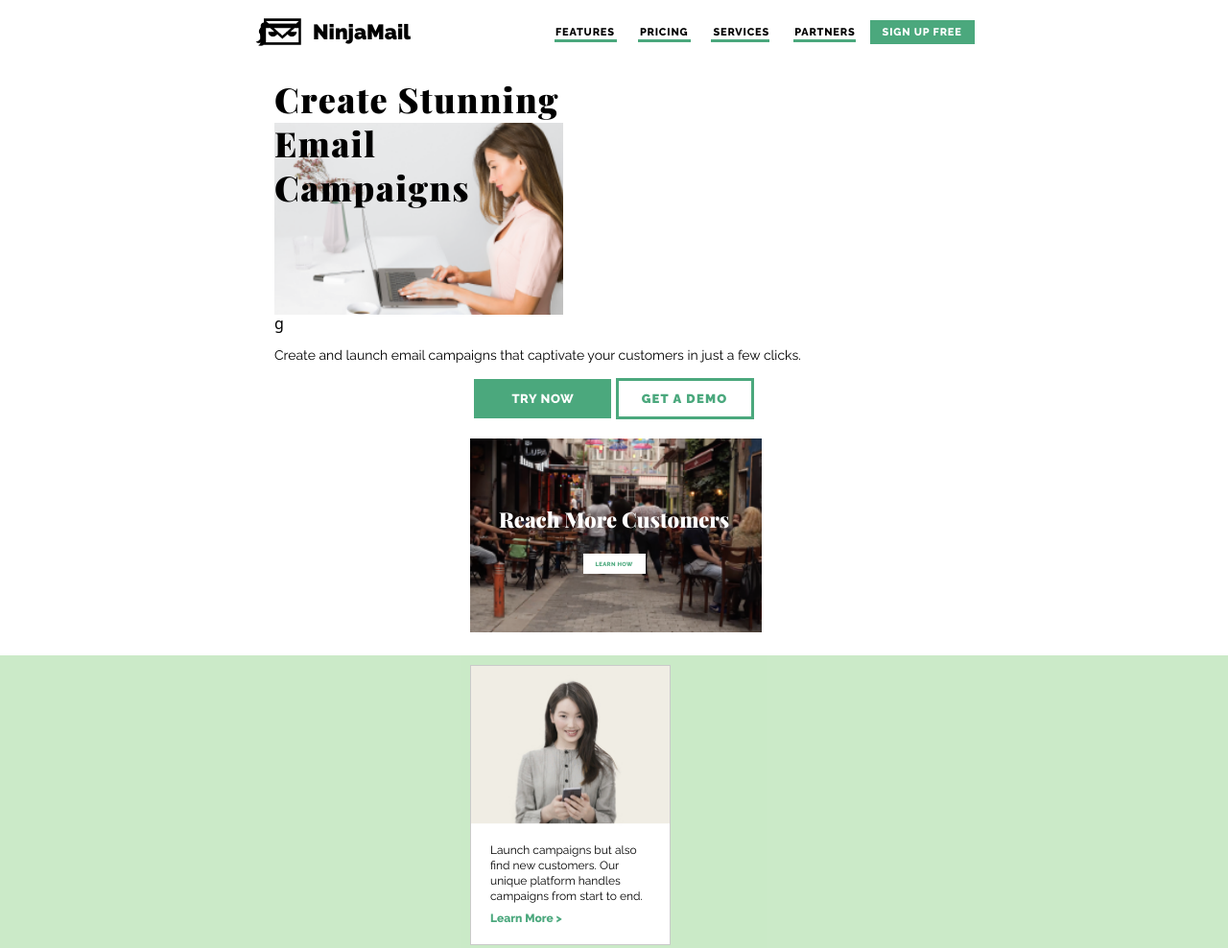
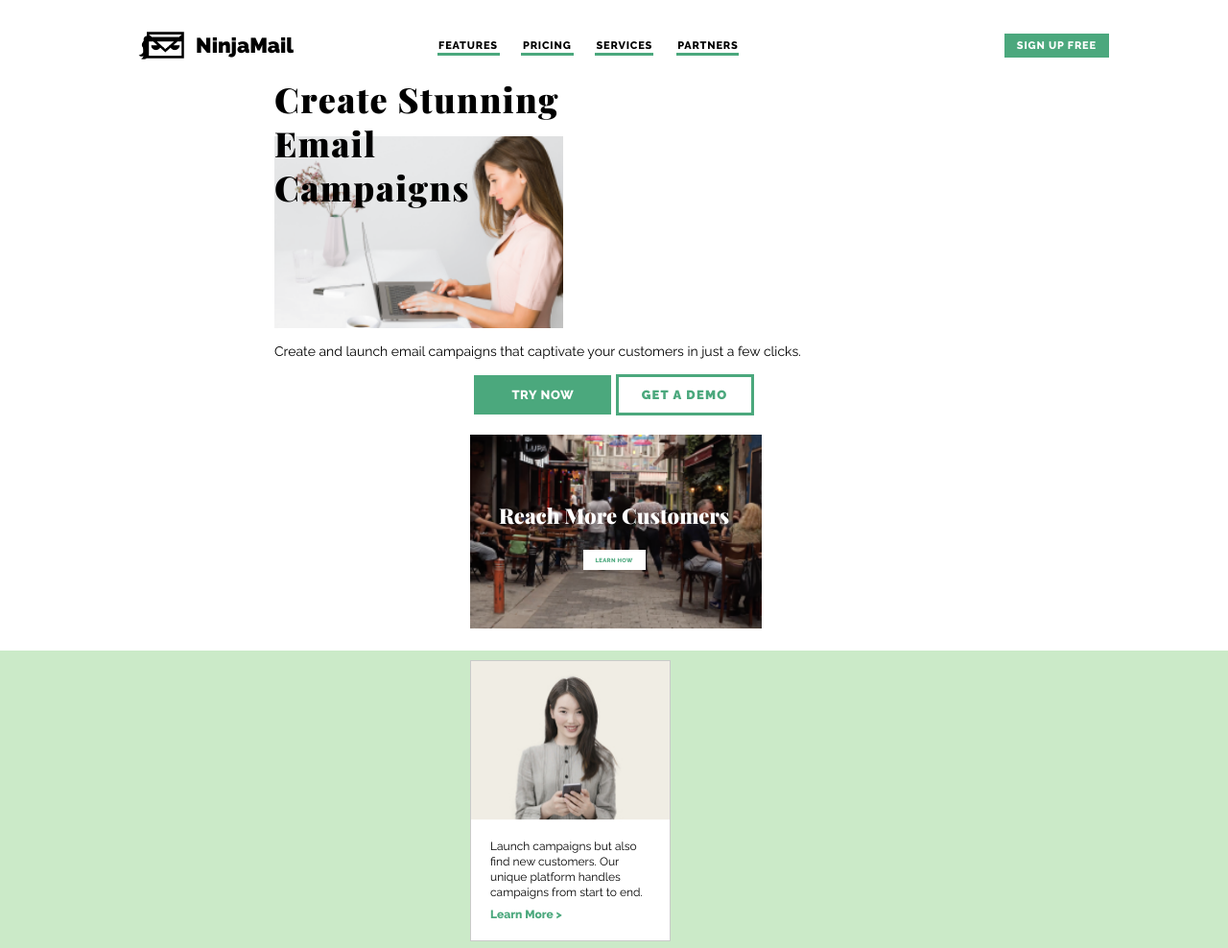
Before and after one commit to Taiiissssa/email-campaign, a plain HTML site: page index.html in a window 1280 px wide. Shown: the top 988 px of the page at 96% size. Drawn offline with nearby package versions, Linux system fonts and the light colour scheme; files whose address does not match are found by name; a web font is replaced by a local one.

Commit message:
mobile adjusted

```diff
--- a/css/styles.css
+++ b/css/styles.css
@@ -19,16 +19,17 @@ body {
     padding: 0;
 
 }
-#header  {
+.header-container {
     display: flex;
     align-items: center;
     padding-top: 9px;
     padding-left: 10px ;
     margin: 0 auto;
     gap: 29px;
-    width: 320px;
+    width: 100%;
     padding-bottom: 20px;
     padding-top: 14px;
+    justify-content: space-around;
 }
 #logo-name {
     display: flex;
@@ -234,6 +235,7 @@ background-color: #FFF;
     background-repeat: no-repeat; /* Prevents the image from repeating */
     background-attachment: fixed; /* Keeps the image fixed in place when scrolling (optional) */
     padding-bottom: 15px;
+    background-color: #CAEAC7;
 }
 #block-green {
     margin-top: 20px;
@@ -361,7 +363,6 @@ cursor: pointer;
     padding-left: 10px;
     padding-right: 10px;
     margin: 0 auto;
-    background-color: #CAEAC7;
 }
 .brands {
     margin-top: 51px;
@@ -396,7 +397,6 @@ line-height: 36px; /* 138.462% */
     padding-bottom: 40px;
     margin: 0 auto;
     width: 320px;
-    background-color: #4BA87D;
 }
 .get-text {
     color: #FFF;
@@ -490,8 +490,11 @@ line-height: 19px; /* 211.111% */
 .links-header {
     display: none;
 }
+#get-started-sct {
+    background-color: #4BA87D;
+}
 
-@media screen and (min-width: 768px) {
+@media screen and (min-width: 767px) {
     #header  {
         display: flex;
         align-items: center;
@@ -499,9 +502,10 @@ line-height: 19px; /* 211.111% */
         padding-left: 10px ;
         margin: 0 auto;
         gap: 15px;
-        width: 768px;
+        width: 100%;gi
         padding-bottom: 20px;
         padding-top: 18px;
+        justify-content: space-around;
     }
     .links-header {
         display: block;
@@ -556,6 +560,7 @@ text-transform: uppercase;
     top: 14px;
     left: -2px;
 }
+
 .container {
     max-width: 768px;
     padding-left: 30px;
--- a/index.html
+++ b/index.html
@@ -13,6 +13,7 @@
 <body>
     <header>
         <div id="header">
+            <div class="header-container">
             <div id="logo-name">
             <img src="./images/logo.png" width="50" height="30">
             <p class="name-logo">NinjaMail</p>
@@ -27,6 +28,7 @@
         </div>
             <button type="submit" id="header-btn">SIGN UP FREE</button>
         </div>
+    </div>
     </header>
     <main>
         <section class="first-section">
@@ -35,7 +37,7 @@
                     Email
                     Campaigns</h1>
                     <img srcset="./images/s1-img.png 1x,
-                    ./images/s1-img@2x.png 2x" alt="Woman typing on the laptop" width="301" height="200" class="s1-img"/>g
+                    ./images/s1-img@2x.png 2x" alt="Woman typing on the laptop" width="301" height="200" class="s1-img"/>
                     <p class="s1-scnd-text">Create and launch email campaigns that
                         captivate your customers in just a few clicks.</p>
                         <div class="btns-s1">
@@ -140,7 +142,7 @@
                     </ul>
             </div>
         </section>
-        <section>
+        <section id="get-started-sct">
             <div class="get-started">
                 <h1 class="get-text">Get started today!</h1>
                 <button type="submit" id="pick-btn">PICK A PLAN</button>
```
